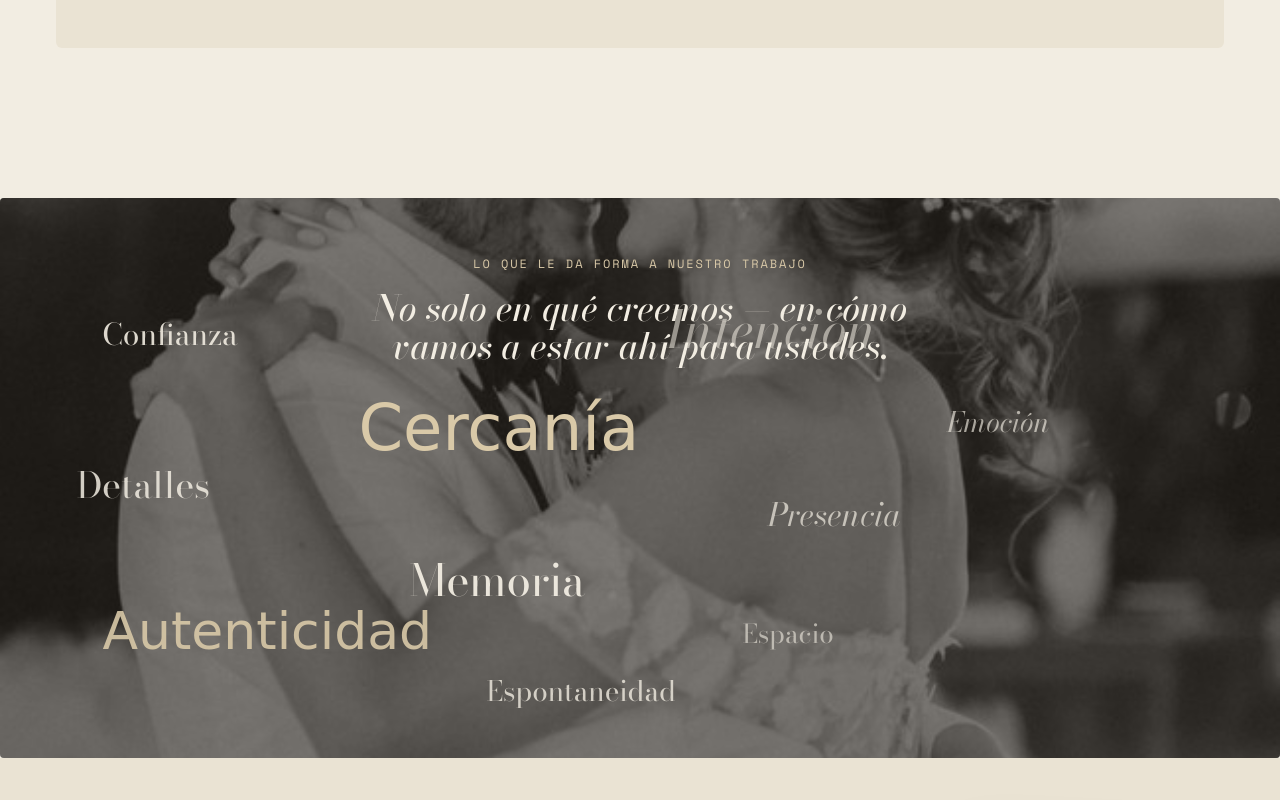
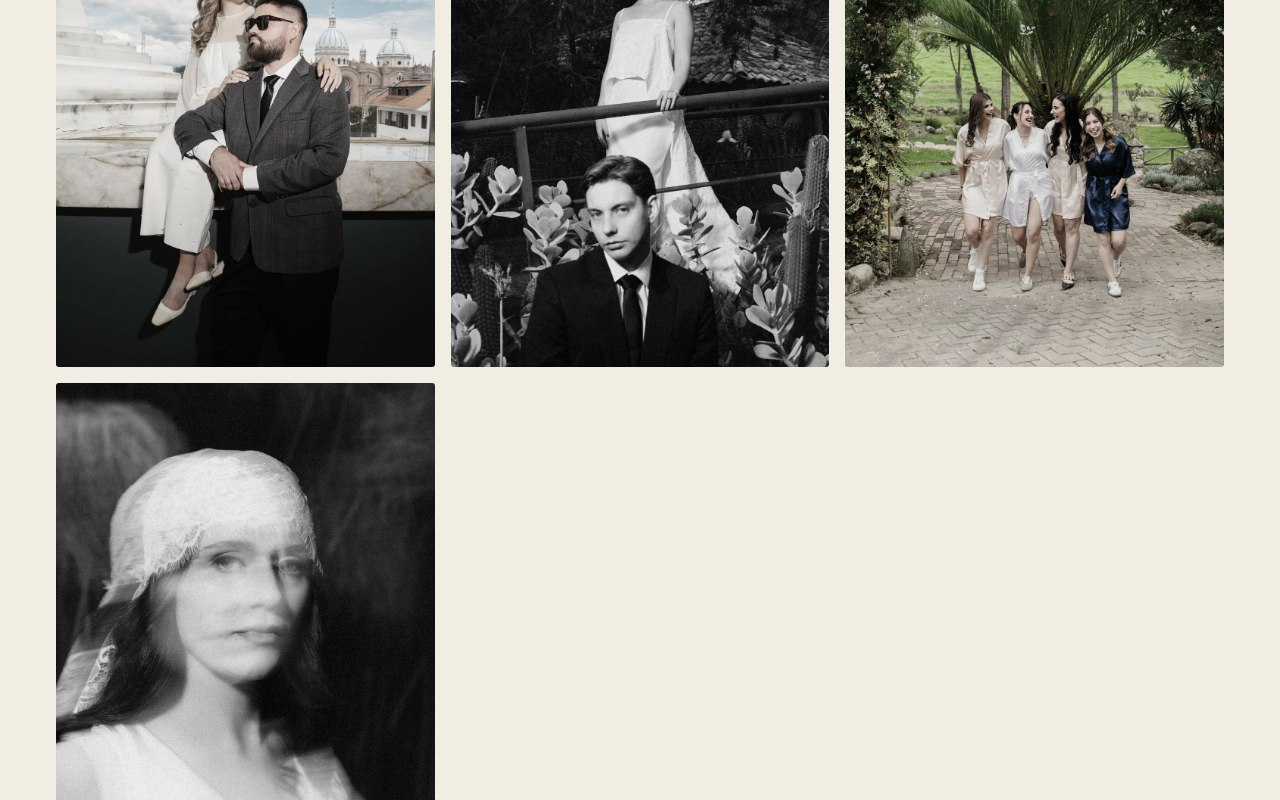
Before and after one commit to matufilmsec/matufilms, a plain HTML site: page index.html in a window 1280 px wide. Shown: the part 3502-4302 px from the top of the page. Drawn offline with nearby package versions, Linux system fonts and the light colour scheme; a web font is replaced by a local one.

Commit message:
Add files via upload

```diff
--- a/index.html
+++ b/index.html
@@ -218,18 +218,16 @@
   .filmstrip-head{ text-align:center; max-width: 640px; margin: 0 auto 48px; }
   .filmstrip-head h2{ font-size: clamp(30px,5vw,52px); font-style: italic; }
   .filmstrip-head .sub{ font-family: var(--ff-body); font-size: 16px; color: var(--gray); margin-top: 12px; }
-  .filmstrip{
-    display:flex; gap:12px; overflow-x:auto; scroll-snap-type:x mandatory;
-    padding: 0 24px 16px; -webkit-overflow-scrolling:touch;
+  .portfolio-grid{
+    display:grid; grid-template-columns: repeat(2,1fr); gap:12px;
+    padding: 0 24px;
   }
-  @media (min-width:768px){ .filmstrip{ padding: 0 56px 16px; } }
-  .filmstrip::-webkit-scrollbar{ height:5px; }
-  .filmstrip::-webkit-scrollbar-thumb{ background: rgba(41,36,30,0.25); border-radius:3px; }
-  .filmstrip img{
-    height: 58vh; max-height: 540px; width:auto; flex-shrink:0; scroll-snap-align:start;
-    border-radius:3px; filter:grayscale(55%) contrast(1.02); transition:filter .5s ease, transform .5s ease;
+  @media (min-width:700px){ .portfolio-grid{ grid-template-columns: repeat(3,1fr); gap:16px; padding: 0 56px; } }
+  .portfolio-grid img{
+    width:100%; height:100%; aspect-ratio: 3/4; object-fit:cover; display:block;
+    border-radius:3px; filter:grayscale(55%) contrast(1.02); transition:filter .5s ease;
   }
-  .filmstrip img:hover{ filter:grayscale(0%); transform: scale(1.01); }
+  .portfolio-grid img:hover{ filter:grayscale(0%); }
   .filmstrip-more{ text-align:center; margin-top: 40px; }
 
   /* ============ PROCESO ============ */
@@ -258,14 +256,14 @@
     position: relative; min-height: 560px; border-radius: 4px; overflow: hidden;
     background-size: cover; background-position: center;
   }
-  .values-cloud::after{ content:''; position:absolute; inset:0; background: rgba(41,36,30,0.56); }
+  .values-cloud::after{ content:''; position:absolute; inset:0; background: rgba(41,36,30,0.26); }
   .values-cloud-head{ position:absolute; top:56px; left:0; right:0; text-align:center; z-index:2; padding:0 24px; }
-  .values-cloud-head .eyebrow{ color: var(--rose); text-align:center; }
-  .values-cloud-head h2{ color: var(--ivory); font-size: clamp(24px,4vw,36px); font-style: italic; max-width: 560px; margin: 0 auto; }
+  .values-cloud-head .eyebrow{ color: var(--rose); text-align:center; text-shadow: 0 1px 10px rgba(0,0,0,0.5); }
+  .values-cloud-head h2{ color: var(--ivory); font-size: clamp(24px,4vw,36px); font-style: italic; max-width: 560px; margin: 0 auto; text-shadow: 0 2px 18px rgba(0,0,0,0.55); }
   .word-field{ position:absolute; inset:0; z-index:1; }
-  .word{ position:absolute; font-family: var(--ff-display); color: var(--ivory); white-space:nowrap; }
+  .word{ position:absolute; font-family: var(--ff-display); color: var(--ivory); white-space:nowrap; text-shadow: 0 2px 14px rgba(0,0,0,0.55); }
   .w1{ top:20%; left:8%;  font-size: clamp(20px,3vw,30px); opacity:.9; }
-  .w2{ top:16%; left:52%; font-size: clamp(30px,5vw,52px); font-style:italic; opacity:.55; }
+  .w2{ top:64%; left:80%; font-size: clamp(30px,5vw,52px); font-style:italic; opacity:.55; }
   .w3{ top:32%; left:28%; font-family: var(--ff-script); font-size: clamp(40px,6vw,64px); color: var(--rose); }
   .w4{ top:46%; left:6%;  font-size: clamp(24px,3.6vw,36px); opacity:.85; }
   .w5{ top:52%; left:60%; font-size: clamp(22px,3.2vw,32px); opacity:.7; font-style:italic; }
@@ -451,7 +449,7 @@
     <h2 class="pull">Bodas, tal como pasaron.</h2>
     <p class="sub">Momentos reales, sin dirección de más.</p>
   </div>
-  <div class="filmstrip reveal">
+  <div class="portfolio-grid reveal">
     <img src="images/portfolio-1.jpg" alt="Auto vintage rojo con invitados celebrando la salida de los novios" loading="lazy">
     <img src="images/portfolio-2.jpg" alt="Detalle en blanco y negro del velo de la novia con el viento" loading="lazy">
     <img src="images/portfolio-3.jpg" alt="Novio besando la frente de la novia bajo un árbol" loading="lazy">
@@ -515,7 +513,7 @@
 </section>
 
 <!-- ================= VALUES CLOUD (firma) ================= -->
-<section class="values-cloud reveal" style="background-image:url('images/promesa-accent-2.jpg');">
+<section class="values-cloud reveal" style="background-image:url('images/values-cloud-bg.jpg'); background-position: center 80%;">
   <div class="values-cloud-head">
     <span class="eyebrow">Lo que le da forma a nuestro trabajo</span>
     <h2>No solo en qué creemos — en cómo vamos a estar ahí para ustedes.</h2>
```
